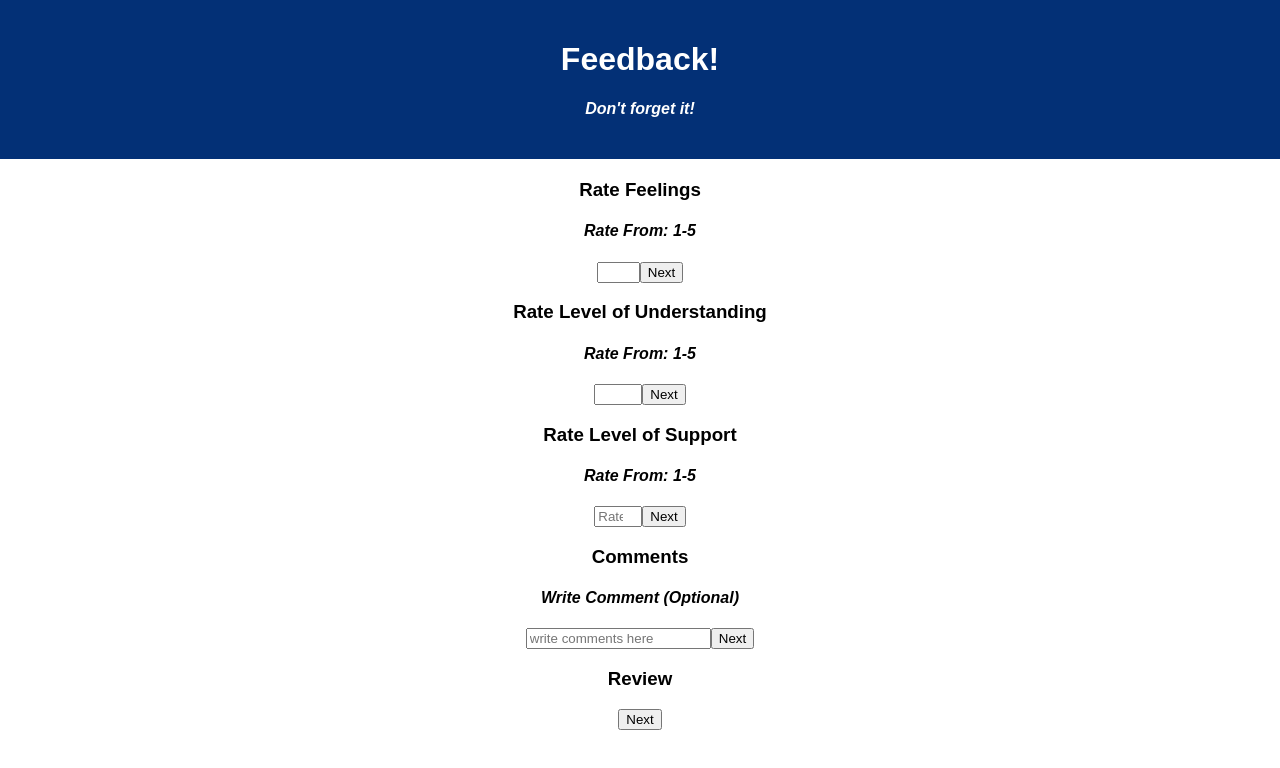
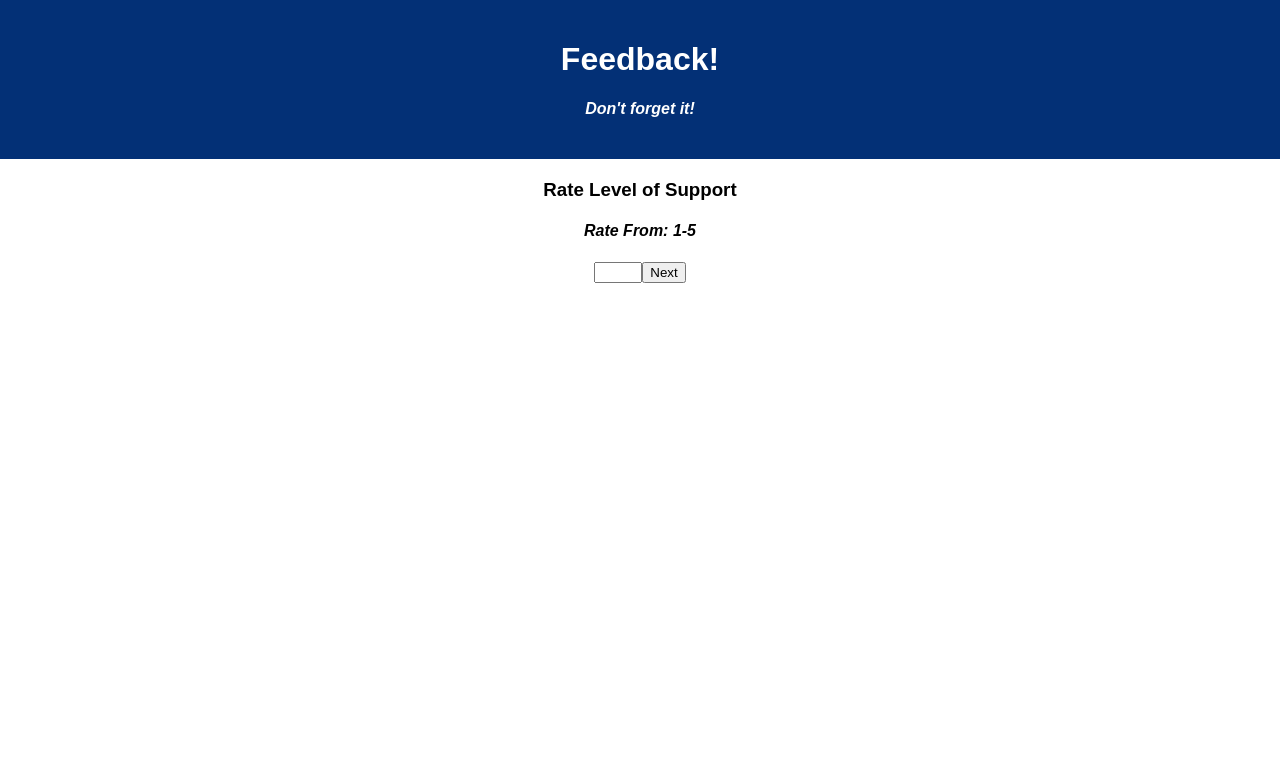
Before and after one commit to cback97/redux-feedback-loop, a React (Create React App) app: page /#/Support in a window 1280 px wide. Before the commit this address led to /#/. Shown: the top 768 px of the page. Built offline with nearby package versions, Linux system fonts and the light colour scheme.

Commit message:
changed reducer states for number input to 0, text input to '' Set up routes for app

```diff
--- a/src/components/App/App.jsx
+++ b/src/components/App/App.jsx
@@ -1,7 +1,7 @@
 import React from 'react';
 import axios from 'axios';
 import './App.css';
-import { HashRouter as Router, Route, Link } from "react-router-dom";
+import { HashRouter as Router, Route } from "react-router-dom";
 
 // import components
 import Feelings from '../Feelings/Feelings';
@@ -19,11 +19,27 @@ function App() {
         <h1 className='App-title'>Feedback!</h1>
         <h4>Don't forget it!</h4>
       </header>
-        <Feelings/>
-        <Understanding/>
-        <Support/>
-        <Comments/>
-        <Review/>
+      <Router >
+        <Route path="/" exact>
+          <Feelings />
+        </Route>
+        <Route path="/Understanding">
+          <Understanding />
+        </Route>
+        <Route path="/Support">
+          <Support />
+        </Route>
+        <Route path="/Comments">
+          <Comments />
+        </Route>
+        <Route path="/Review">
+          <Review />
+        </Route>
+        <Route path="/Review">
+          <Review />
+        </Route>
+
+      </Router>
     </div>
   );
 }
--- a/src/components/Review/Review.jsx
+++ b/src/components/Review/Review.jsx
@@ -4,14 +4,23 @@ import { useHistory } from 'react-router-dom';
 
 function Review() {
 
+   const reduxStore = useSelector(store => store);
+
+    const handleSubmit = () => {
+
+    } // end handleSubmit
+
     return (
         <div>
 
-            <form>
+
                 <h3>Review</h3>
-                {/* p tags will go here */}
-                <button type="submit">Next</button>
-            </form>
+                <p>{reduxStore.feelingsReducer}</p>
+                <p>{reduxStore.understandingReducer}</p>
+                <p>{reduxStore.supportReducer}</p>
+                <p>{reduxStore.commentsReducer}</p>
+                <button type="submit">Submit Review</button>
+
 
         </div>
     )
--- a/src/components/Support/Support.jsx
+++ b/src/components/Support/Support.jsx
@@ -22,7 +22,7 @@ function Support() {
             <form onSubmit={handleSubmit}>
                 <h3>Rate Level of Support</h3>
                 <h4>Rate From: 1-5</h4>
-                <input required type="number" min="1" max="5" placeholder="Rate From: 1-5" name="Support" value={support} onChange={(event) => setSupport(event.target.value)}/>
+                <input required type="number" min="1" max="5" name="Support" value={support} onChange={(event) => setSupport(event.target.value)}/>
                 <button type="submit">Next</button>
             </form>
 
--- a/src/index.js
+++ b/src/index.js
@@ -7,7 +7,7 @@ import { createStore, combineReducers, applyMiddleware } from 'redux';
 import { Provider } from 'react-redux';
 import logger from 'redux-logger';
 
-const feelingsReducer = (state={}, action) => {
+const feelingsReducer = (state=0, action) => {
     if(action.type === 'SUBMIT_FEELING'){
         return action.payload;
     }
@@ -15,7 +15,7 @@ const feelingsReducer = (state={}, action) => {
 }
 
 
-const understandingReducer = (state={}, action) => {
+const understandingReducer = (state=0, action) => {
     if(action.type === 'SUBMIT_UNDERSTANDING'){
         return action.payload;
     }
@@ -23,12 +23,18 @@ const understandingReducer = (state={}, action) => {
 }
 
 
-const supportReducer = (state={}, action) => {
+const supportReducer = (state=0, action) => {
+    if(action.type === 'SUBMIT_SUPPORT'){
+        return action.payload;
+    }
     return state;
 }
 
 
-const commentsReducer = (state={}, action) => {
+const commentsReducer = (state='', action) => {
+    if(action.type === 'SUBMIT_COMMENT'){
+        return action.payload;
+    }
     return state;
 }
 
```
Also changed, not shown: 1 other file (tests, documents, lock files or other folders).
